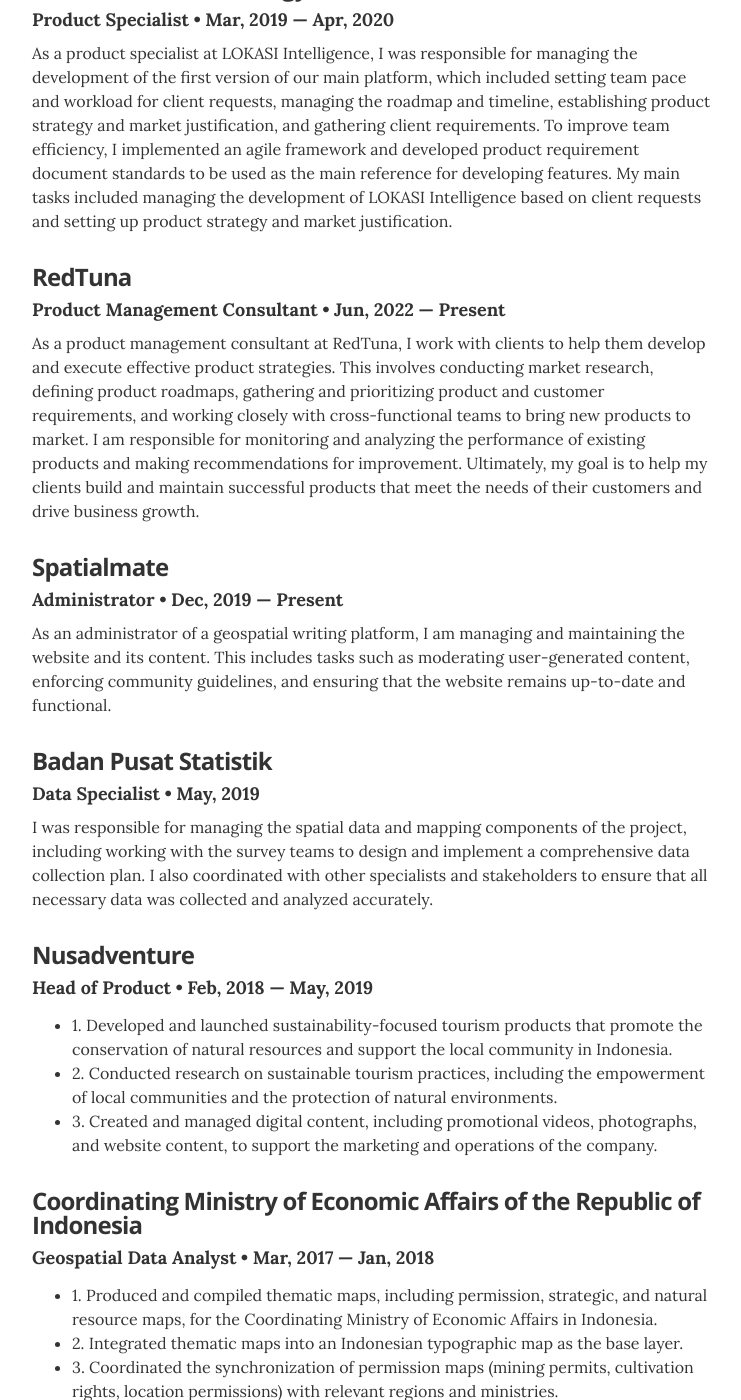
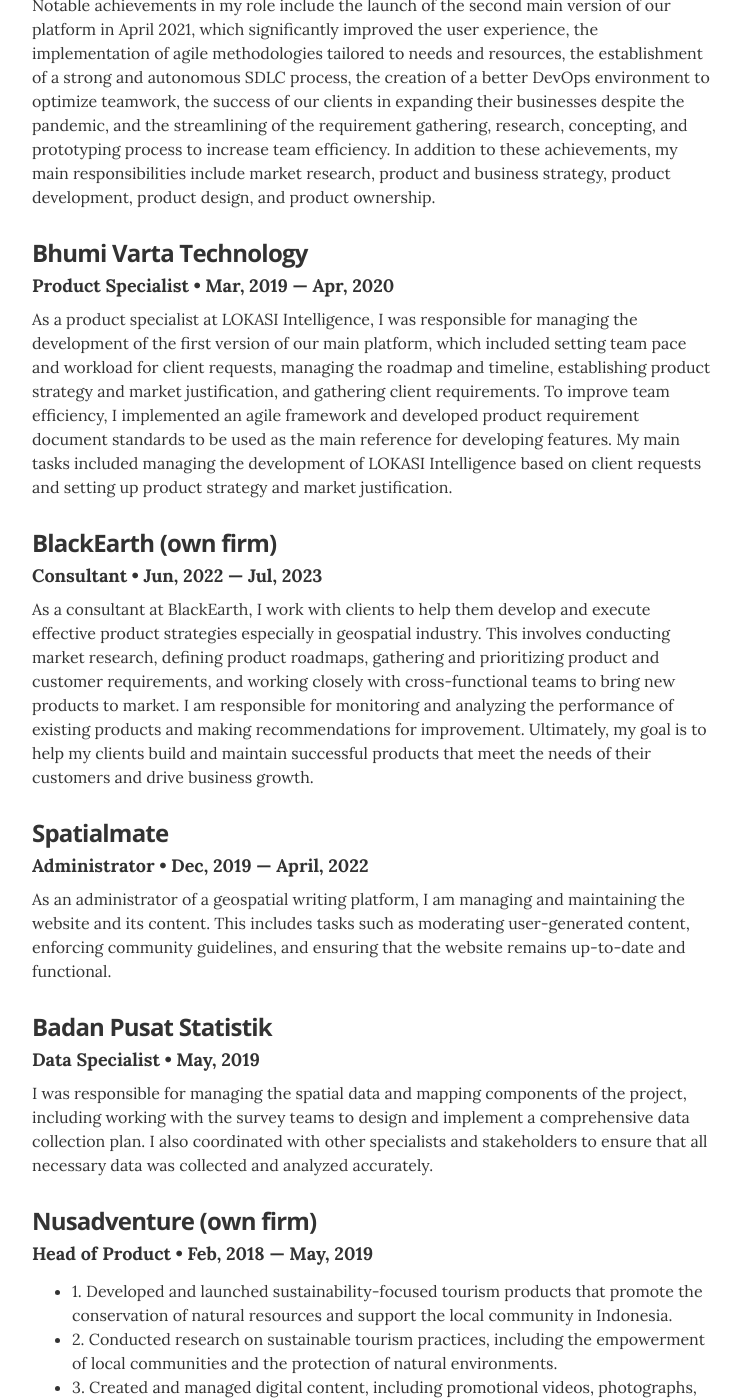
Before and after one commit to sawungrana/sawungrana.github.io, a Jekyll site: the page built from docs/index.html, in a window 1280 px wide and 1400 px high, scrolled down 1603 px. Shown: the whole window, without its empty margins (268-1009 px from the left). Built offline with Jekyll 4.4.1, drawn with Linux system fonts in a browser that asks for light colours; some of the changed text lies outside the part shown.

Commit message:
Update experience.yml

```diff
--- a/docs/_data/experience.yml
+++ b/docs/_data/experience.yml
@@ -1,23 +1,27 @@
 # Jobs
+- company: VU Amsterdam & UTwente
+  position: Student Assistant
+  duration: Sep, 2024 &mdash; Feb, 2025
+  summary: Our project aims to counteract these barriers by considering the needs and preferences of vulnerable people and by including them in urban planning processes. We use hashtag#geoinformation systems and artificial intelligence hashtag#AI for visualizing and exploring potential changes to the city landscape, and involve these population groups, as well as decision-makers, in a participatory hashtag#co-design approaches. As a student assistant I assist the researchers on literature review, mapping urban green and blue spaces, and developing our website.
+
 - company: Bhumi Varta Technology
   position: Lead Product Manager
   duration: Apr, 2020 &mdash; Apr, 2023
   summary: As the lead product manager for LOKASI Intelligence, I oversee the management of our suite of products, including the main Lokasi Intelligence platform, a web-based location intelligence application that helps Indonesian enterprises expand and manage their businesses. The Data and Account Panel is a tool that manages account accessibility and bridges data, reducing synchronization time for our clients. The Mobile Companion App, an Android-based app, assists clients in choosing the right location to expand on the field and serves as a data gathering tool for the main app. <br><br>Notable achievements in my role include the launch of the second main version of our platform in April 2021, which significantly improved the user experience, the implementation of agile methodologies tailored to needs and resources, the establishment of a strong and autonomous SDLC process, the creation of a better DevOps environment to optimize teamwork, the success of our clients in expanding their businesses despite the pandemic, and the streamlining of the requirement gathering, research, concepting, and prototyping process to increase team efficiency. In addition to these achievements, my main responsibilities include market research, product and business strategy, product development, product design, and product ownership.
-
 
 - company: Bhumi Varta Technology
   position: Product Specialist
   duration: Mar, 2019 &mdash; Apr, 2020
   summary: As a product specialist at LOKASI Intelligence, I was responsible for managing the development of the first version of our main platform, which included setting team pace and workload for client requests, managing the roadmap and timeline, establishing product strategy and market justification, and gathering client requirements. To improve team efficiency, I implemented an agile framework and developed product requirement document standards to be used as the main reference for developing features. My main tasks included managing the development of LOKASI Intelligence based on client requests and setting up product strategy and market justification.
 
-- company: RedTuna
-  position: Product Management Consultant
-  duration: Jun, 2022 &mdash; Present
-  summary: As a product management consultant at RedTuna, I work with clients to help them develop and execute effective product strategies. This involves conducting market research, defining product roadmaps, gathering and prioritizing product and customer requirements, and working closely with cross-functional teams to bring new products to market. I am responsible for monitoring and analyzing the performance of existing products and making recommendations for improvement. Ultimately, my goal is to help my clients build and maintain successful products that meet the needs of their customers and drive business growth.
+- company: BlackEarth (own firm)
+  position: Consultant
+  duration: Jun, 2022 &mdash; Jul, 2023
+  summary: As a consultant at BlackEarth, I work with clients to help them develop and execute effective product strategies especially in geospatial industry. This involves conducting market research, defining product roadmaps, gathering and prioritizing product and customer requirements, and working closely with cross-functional teams to bring new products to market. I am responsible for monitoring and analyzing the performance of existing products and making recommendations for improvement. Ultimately, my goal is to help my clients build and maintain successful products that meet the needs of their customers and drive business growth.
 
 - company: Spatialmate
   position: Administrator
-  duration: Dec, 2019 &mdash; Present
+  duration: Dec, 2019 &mdash; April, 2022
   summary: As an administrator of a geospatial writing platform, I am managing and maintaining the website and its content. This includes tasks such as moderating user-generated content, enforcing community guidelines, and ensuring that the website remains up-to-date and functional.
 
 - company: Badan Pusat Statistik
@@ -25,7 +29,7 @@
   duration: May, 2019
   summary: I was responsible for managing the spatial data and mapping components of the project, including working with the survey teams to design and implement a comprehensive data collection plan. I also coordinated with other specialists and stakeholders to ensure that all necessary data was collected and analyzed accurately.
 
-- company: Nusadventure
+- company: Nusadventure (own firm)
   position: Head of Product
   duration: Feb, 2018  &mdash; May, 2019
   summary: <ul class="resume-item-list"><li>1. Developed and launched sustainability-focused tourism products that promote the conservation of natural resources and support the local community in Indonesia.</li><li>2. Conducted research on sustainable tourism practices, including the empowerment of local communities and the protection of natural environments.</li><li>3. Created and managed digital content, including promotional videos, photographs, and website content, to support the marketing and operations of the company.</li></ul>
```
